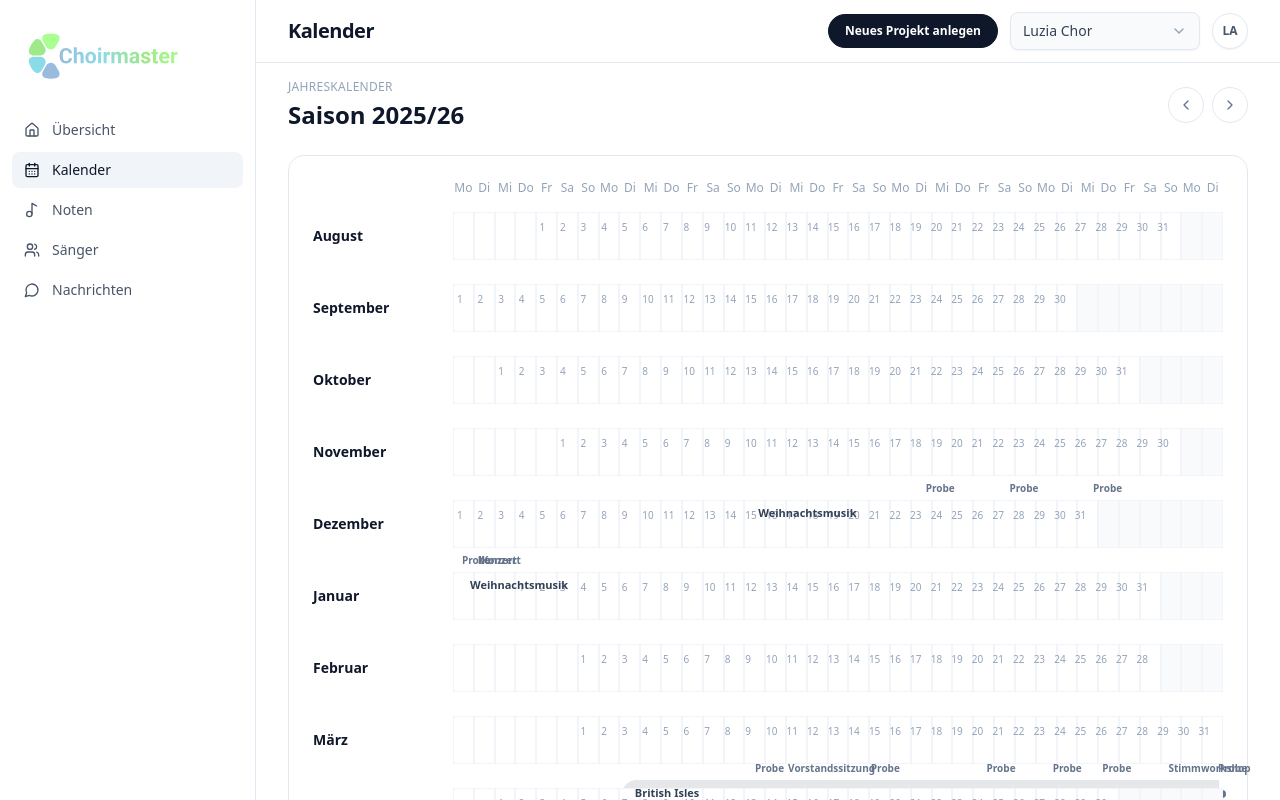
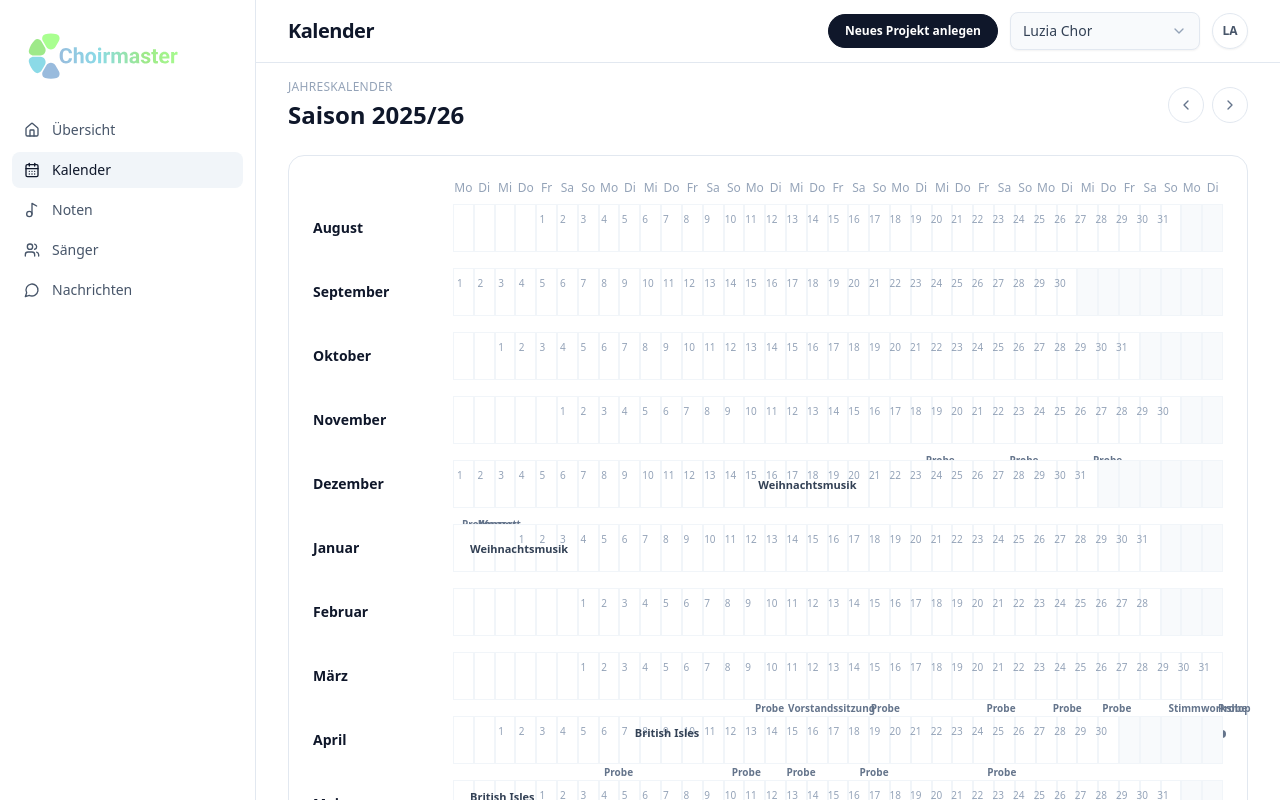
Before and after one commit to TechvibeVentures/Choirmaster, a Next.js app: page /calendar in a window 1280 px wide. Shown: the top 800 px of the page. Built offline with nearby package versions, Linux system fonts and the light colour scheme.

Commit message:
Adjust calendar bar placement and month spacing

```diff
--- a/app/(app)/calendar/page.tsx
+++ b/app/(app)/calendar/page.tsx
@@ -201,7 +201,7 @@ export default function CalendarPage({
             </div>
           </div>
 
-          <div className="mt-4 space-y-6">
+          <div className="mt-2 space-y-4">
             {months.map((month) => (
               <div key={`${month.year}-${month.monthIndex}`}>
                 <div className="grid w-full items-center" style={gridColumnsStyle}>
@@ -238,6 +238,7 @@ export default function CalendarPage({
                           );
                         })}
                       </div>
+                      <div className="mt-1 space-y-2">
                       {tracks.map((track) => {
                         const bar = getBarSegment(track.start, track.end, month);
                         const events = track.events.filter((event) =>
@@ -254,6 +255,13 @@ export default function CalendarPage({
                         const trimmedLeft = rawStart < monthStart;
                         const trimmedRight = rawEnd > monthEnd;
                         const offset = getWeekdayOffset(month);
+                        const adjustedStartDay = trimmedLeft ? 1 : bar?.startDay ?? 1;
+                        const startCol = trimmedLeft
+                          ? 1
+                          : adjustedStartDay + offset;
+                        const endCol = trimmedLeft
+                          ? (bar?.endDay ?? 1) + offset + 1
+                          : (bar?.endDay ?? 1) + offset + 1;
                         return (
                           <div key={`${month.year}-${month.monthIndex}-${track.id}`}>
                             <div className="grid w-full" style={dayColumnsStyle}>
@@ -269,9 +277,7 @@ export default function CalendarPage({
                                           : "rounded-full"
                                     }`}
                                     style={{
-                                      gridColumn: `${bar.startDay + offset} / ${
-                                        bar.endDay + offset + 1
-                                      }`
+                                      gridColumn: `${startCol} / ${endCol}`
                                     }}
                                     aria-label={`${track.name} öffnen`}
                                   >
@@ -311,9 +317,7 @@ export default function CalendarPage({
                                           : "rounded-full"
                                     }`}
                                     style={{
-                                      gridColumn: `${bar.startDay + offset} / ${
-                                        bar.endDay + offset + 1
-                                      }`
+                                      gridColumn: `${startCol} / ${endCol}`
                                     }}
                                   >
                                     <span className="relative z-10">{track.name}</span>
@@ -348,6 +352,7 @@ export default function CalendarPage({
                           </div>
                         );
                       })}
+                      </div>
                     </div>
                   </div>
                 </div>
```
